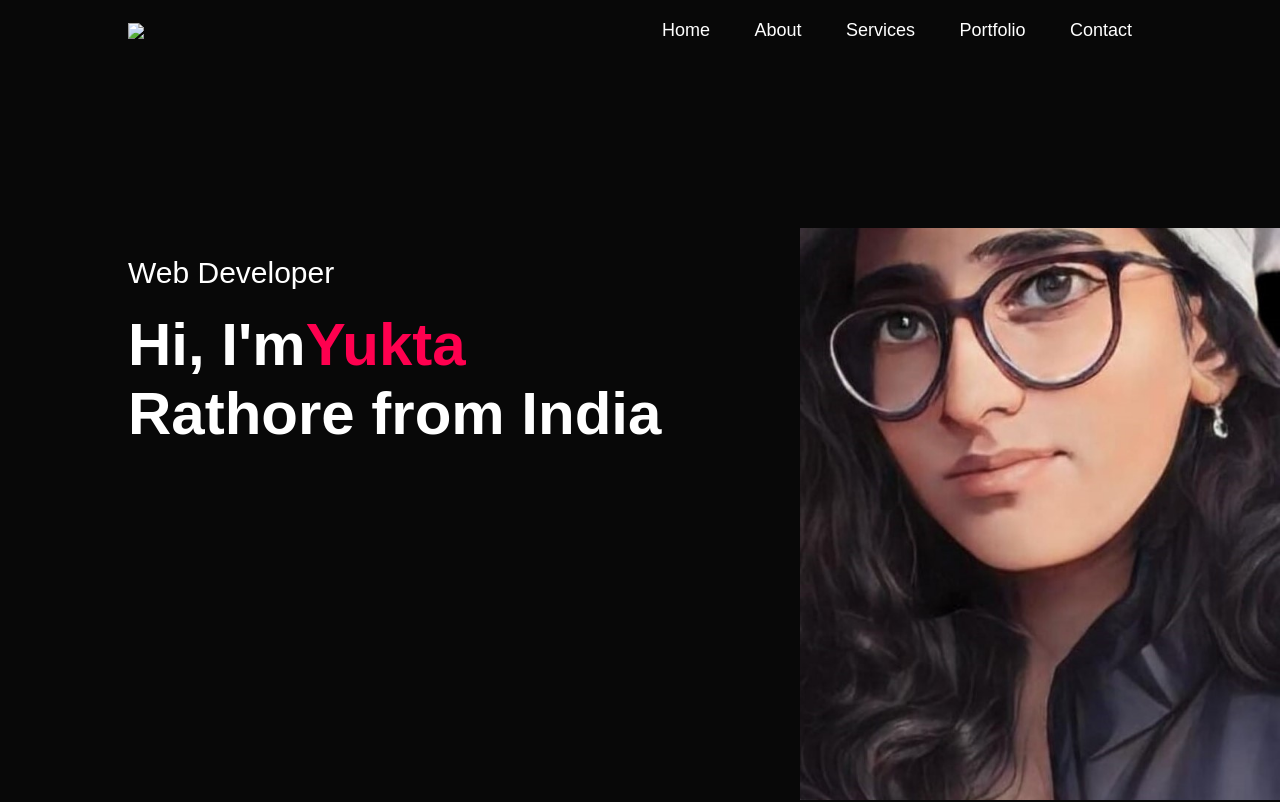
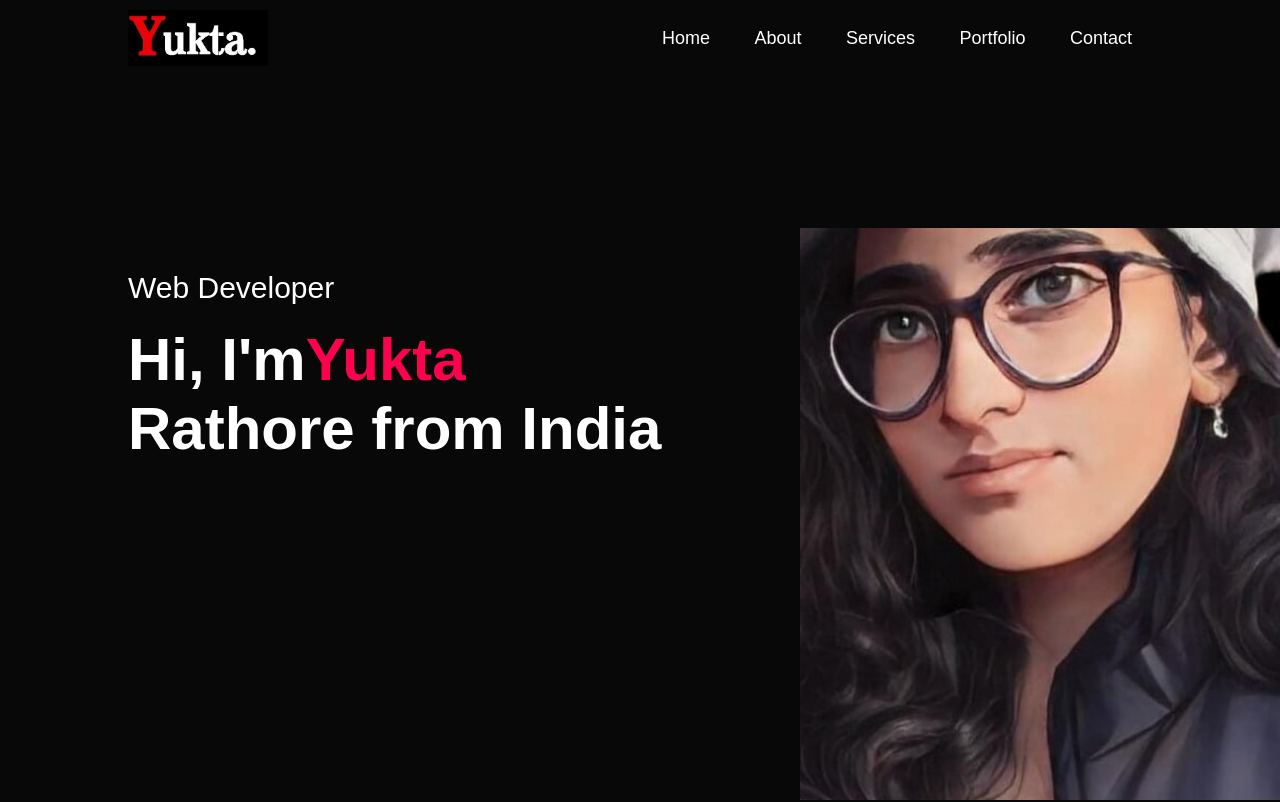
Before and after one commit to Yukta-Rathore/Portfolio-Website, a plain HTML site: page index.html in a window 1280 px wide. Shown: the top 802 px of the page. Drawn offline with Linux system fonts and the light colour scheme; files whose address does not match are found by name.

Commit message:
Update index.html

```diff
--- a/index.html
+++ b/index.html
@@ -12,7 +12,7 @@
         <div id="header">
             <div class="container">
                 <nav>
-                    <img src="images/logo.jpg" class="logo">
+                    <img src="logo.jpg" class="logo">
                     <ul id="sidemenu">
                         <li><a href="#header">Home</a></li>
                         <li><a href="#about">About</a></li>
```
